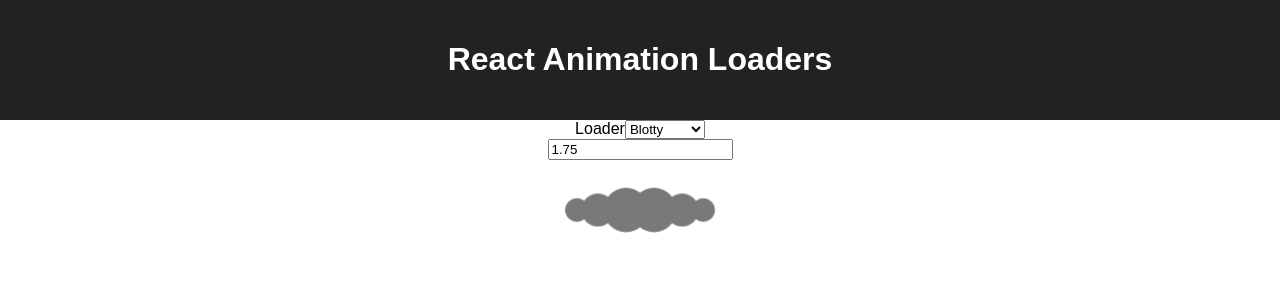
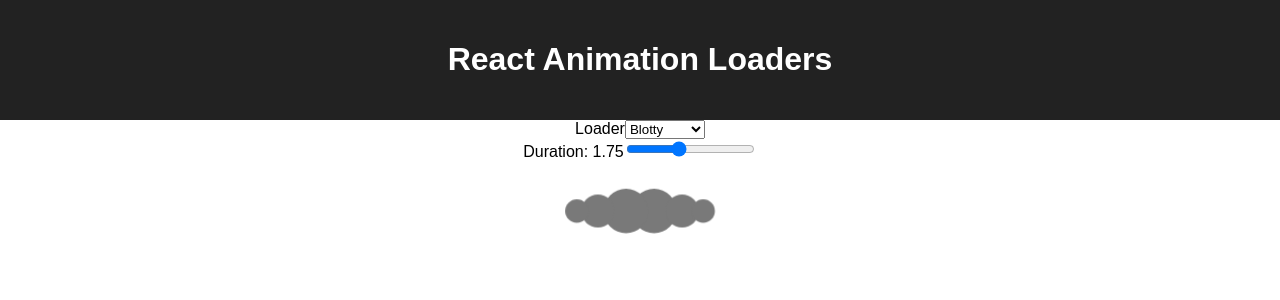
Before and after one commit to jefabrah/react-animation-loaders, a React (Create React App) app: page / in a window 1280 px wide. Shown: the top 300 px of the page. Built offline with nearby package versions, Linux system fonts and the light colour scheme.

Commit message:
change to slider

```diff
--- a/src/demo_components/LoaderDurationInput.js
+++ b/src/demo_components/LoaderDurationInput.js
@@ -1,9 +1,12 @@
 import React from 'react';
 
-const LoaderDurationInput = ({ setDuration, duration }) => (
+const LoaderDurationInput = ({ duration, onDurationChange }) => (
 
   <div className="loader-select">
-    <input type="number" value={duration} onChange={ e => setDuration(Number(e.target.value))}/>
+    <label htmlFor="duration-slider" className="duration-label">Duration: {duration}</label>
+    <input type="range" min={0.25} max={4}
+           id="duration-slider" step={0.25}
+           value={duration} onChange={ e => onDurationChange(e)}/>
   </div>
 )
 
```
